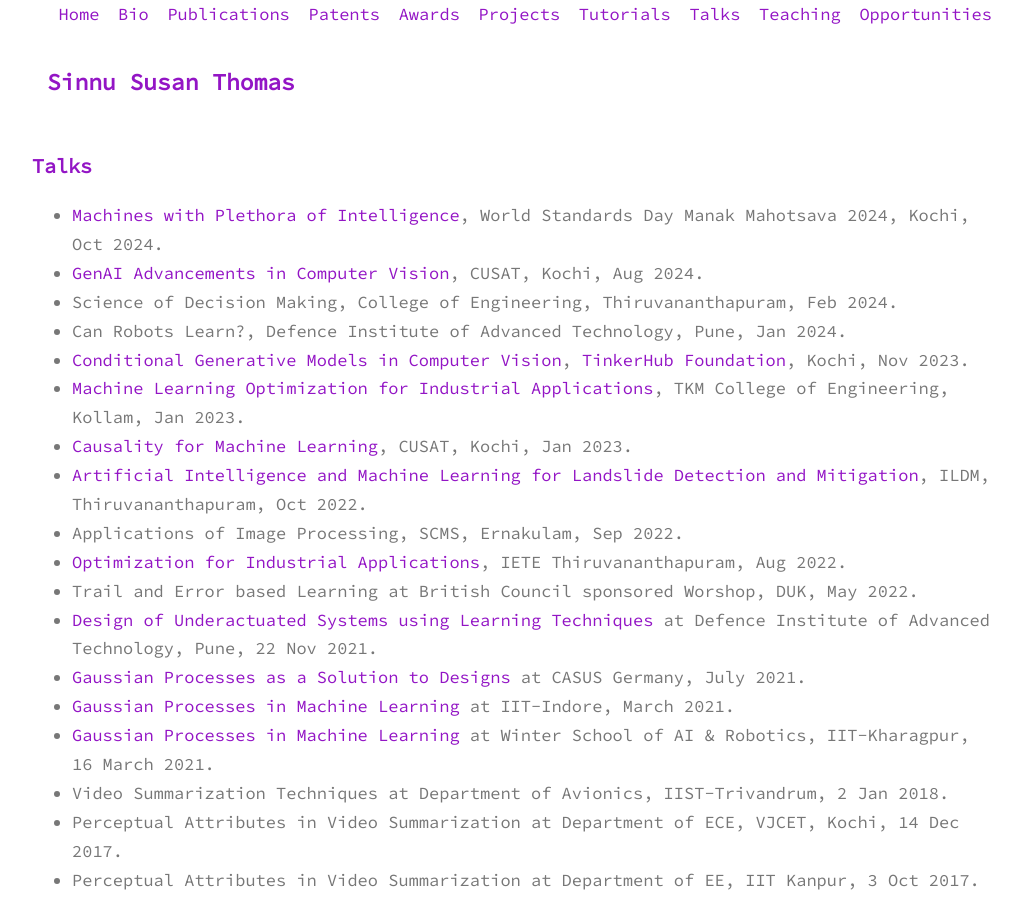
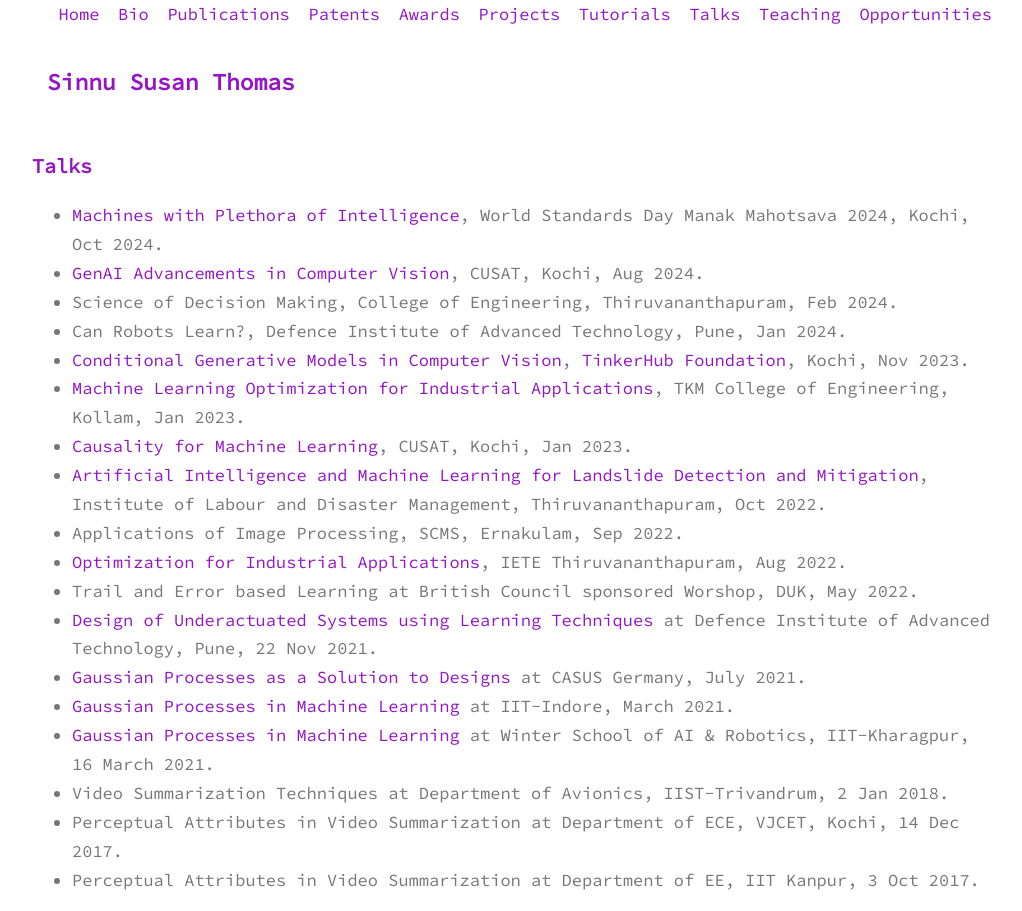
Before and after one commit to sinnuthomas/sinnuthomas.github.io, a Jekyll site: the page built from talks.md, in a window 1280 px wide. Shown: the whole page, without its empty margins (128-1150 px from the left). Built offline with Jekyll 4.4.1, drawn with Linux system fonts in a browser that asks for light colours.

Commit message:
Update talks.md

```diff
--- a/talks.md
+++ b/talks.md
@@ -10,7 +10,7 @@
   * [Conditional Generative Models in Computer Vision](https://www.youtube.com/watch?v=P5IlsOegvSU&t=33s), [TinkerHub Foundation](https://www.tinkerhub.org/gen-ai-conference), Kochi, Nov 2023.
   * [Machine Learning Optimization for Industrial Applications](https://www.tkmce.ac.in/news.php?id=95), TKM College of Engineering, Kollam, Jan 2023.
   * [Causality for Machine Learning](https://dca.cusat.ac.in/explainableaifdp/), CUSAT, Kochi, Jan 2023.
-  * [Artificial Intelligence and Machine Learning for Landslide Detection and Mitigation](https://iclrrildm.in/submission/), ILDM, Thiruvananthapuram, Oct 2022.
+  * [Artificial Intelligence and Machine Learning for Landslide Detection and Mitigation](https://iclrrildm.in/submission/), Institute of Labour and Disaster Management, Thiruvananthapuram, Oct 2022.
   * Applications of Image Processing, SCMS, Ernakulam, Sep 2022.
   * [Optimization for Industrial Applications](http://www.ietetvm.org/downloads/fdp_schedule.pdf), IETE Thiruvananthapuram, Aug 2022.
   * Trail and Error based Learning at British Council sponsored Worshop, DUK, May 2022.
```
